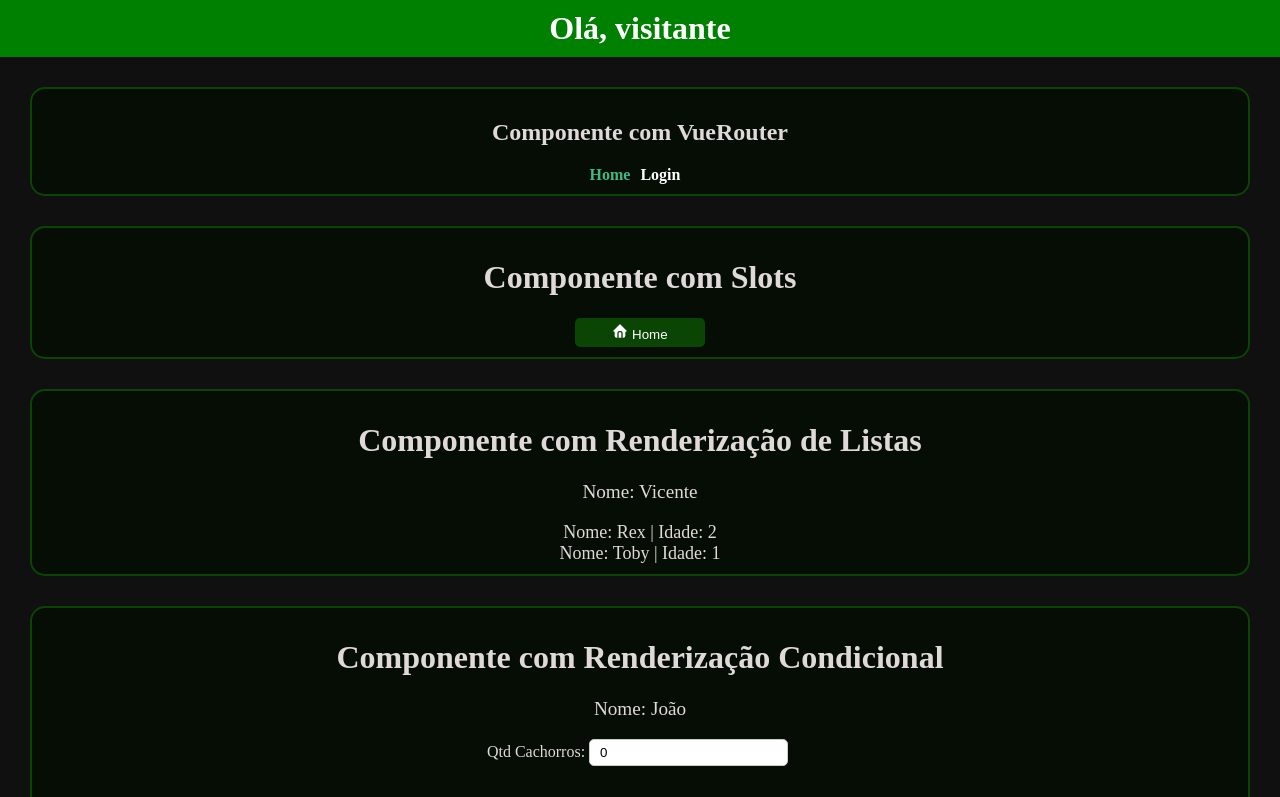
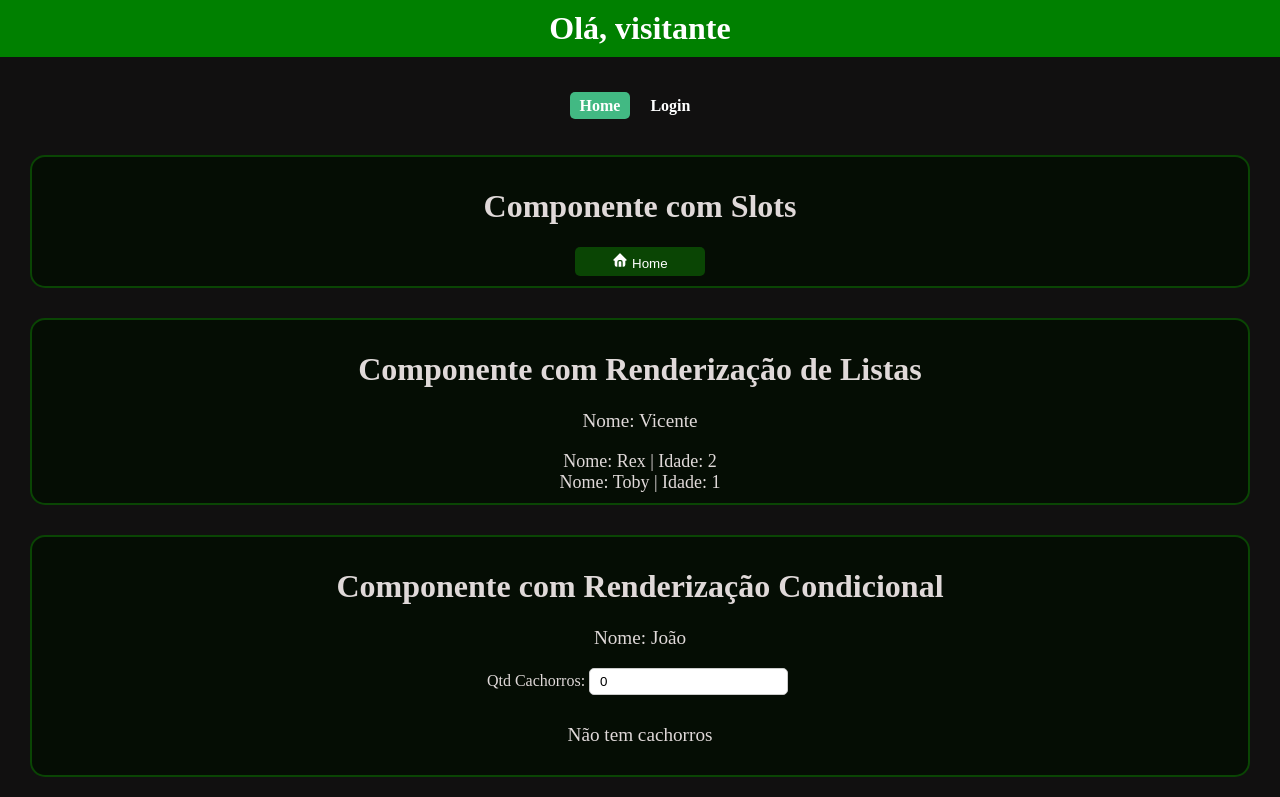
Before and after one commit to andrewschiozo/cod3r-masterclass-vuejs, a Vue app: page / in a window 1280 px wide. Shown: the top 797 px of the page. Built offline with nearby package versions, Linux system fonts and the light colour scheme.

Commit message:
feat: item Pedidos adicionado ao menu / estilização do menu

```diff
--- a/src/components/Menu.vue
+++ b/src/components/Menu.vue
@@ -7,11 +7,12 @@
 <template>
     <nav>
         <div class="componente">
-        <h1>Componente com VueRouter</h1>
+        <!-- <h1>Componente com VueRouter</h1> -->
         <RouterLink to="/">Home</RouterLink>
         <template v-if="auth.isAuth">
           <RouterLink to="/link1">Link 1</RouterLink>
           <RouterLink to="/link2">Link 2</RouterLink>
+          <RouterLink to="/pedido/listar">Pedidos</RouterLink>
           <RouterLink to="/profile">Profile</RouterLink>
             <a href="#" @click="auth.logout">Logout</a>
         </template>
@@ -23,13 +24,20 @@
 </template>
 
 <style scoped>
+  .componente {
+    border: none;
+    background-color: transparent;
+  }
   nav a {
     margin-right: 10px;
     text-decoration: none;
     color: #fff;
     font-weight: bold;
+    padding: 5px 10px;
   }
   nav a.router-link-active {
-    color: #42b983;
+    color: #FFF;
+    background-color: #42b983;
+    border-radius: 5px;
   }
 </style>
```
